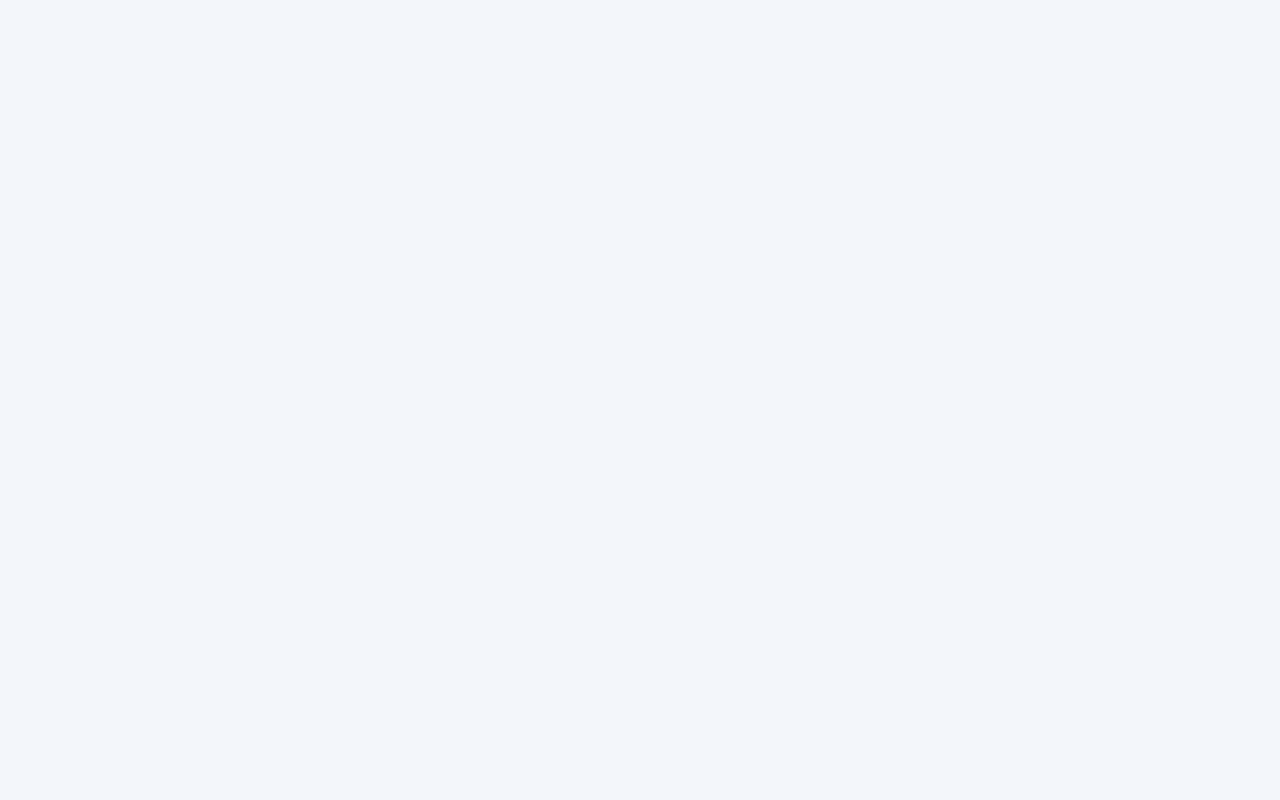
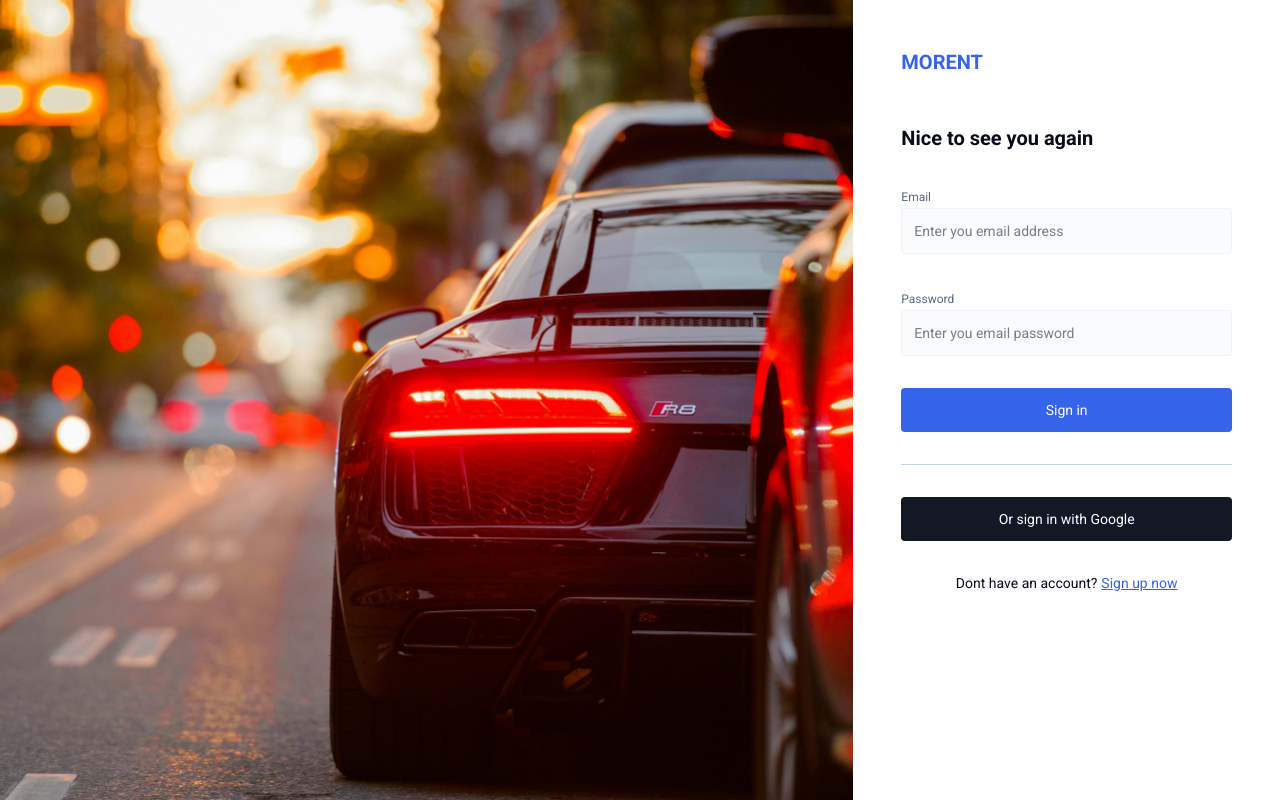
Before and after one commit to rezaeiar/morent, a Next.js app: page /login in a window 1280 px wide. Built offline with nearby package versions, Linux system fonts and the light colour scheme.

Commit message:
feat: add login

```diff
--- a/app/login/page.tsx
+++ b/app/login/page.tsx
@@ -1,9 +1,82 @@
+import Image from 'next/image'
 import React from 'react'
+import Logo from '../components/common/Logo'
+import Link from 'next/link'
 
 const page = () => {
     return (
-        <div>
+        <div className='grid grid-cols-3 h-screen'>
+            <div className="h-screen col-span-2">
+                <Image
+                    height={2000}
+                    width={3000}
+                    alt='bg'
+                    src={"/images/bg.jpg"}
+                    className='h-full object-cover w-full'
+                />
+            </div>
+            <div className="bg-white p-12 space-y-12 flex flex-col h-screen overflow-y-auto">
+                <Logo
+                    title='morent'
+                />
+                <form action="" className='space-y-8'>
+                    <h3 className='font-bold text-secondary-800 text-xl'>
+                        Nice to see you again
+                    </h3>
 
+                    <div className="space-y-2">
+                        <label htmlFor="" className='text-xs text-secondary-400'>
+                            Email
+                        </label>
+                        <input
+                            type="text"
+                            className='w-full border border-secondary-100/40 rounded bg-secondary-100/20 p-3 text-sm outline-none'
+                            placeholder='Enter you email address'
+                        />
+                    </div>
+
+                    <div className="space-y-2">
+                        <label htmlFor="" className='text-xs text-secondary-400'>
+                            Password
+                        </label>
+                        <input
+                            type="text"
+                            className='w-full border border-secondary-100/40 rounded bg-secondary-100/20 p-3 text-sm outline-none'
+                            placeholder='Enter you email password'
+                        />
+                    </div>
+
+                    <button
+                        className='bg-primary-500 w-full text-sm text-white p-3 rounded'
+                    >
+                        Sign in
+                    </button>
+
+                    <span
+                        className='h-px w-full bg-secondary-200 block'
+                    ></span>
+
+                    <button
+                        className='bg-secondary-600 w-full text-sm text-white p-3 rounded'
+                    >
+                        Or sign in with Google
+                    </button>
+
+                    <span
+                        className='text-secondary-800 space-x-1 text-sm block text-center'
+                    >
+                        <span>
+                            Dont have an account?
+                        </span>
+                        <Link
+                            href={"/"}
+                            className='text-primary-500 underline'
+                        >
+                            Sign up now
+                        </Link>
+                    </span>
+                </form>
+            </div>
         </div>
     )
 }
```
Also changed, not shown: public/images/bg.jpg (added).
